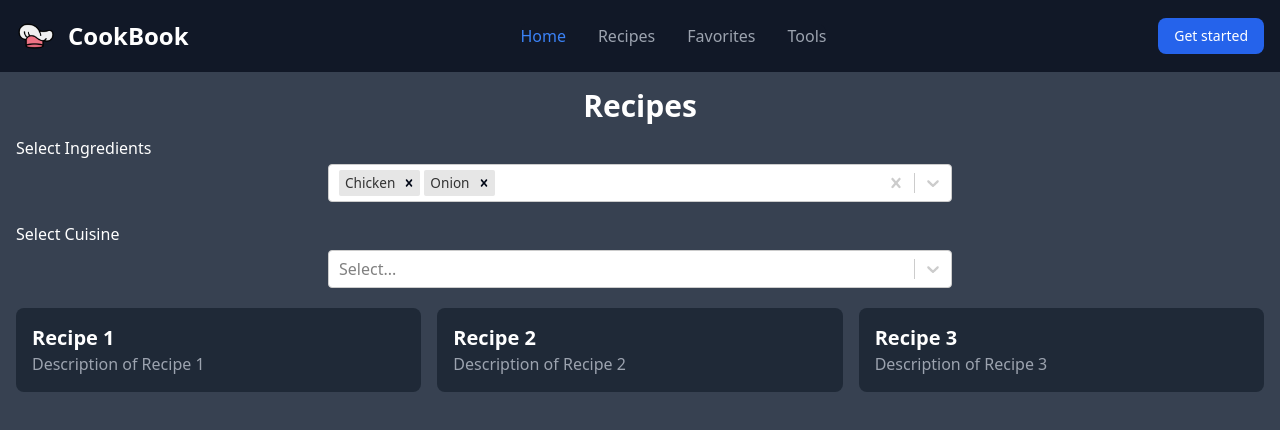
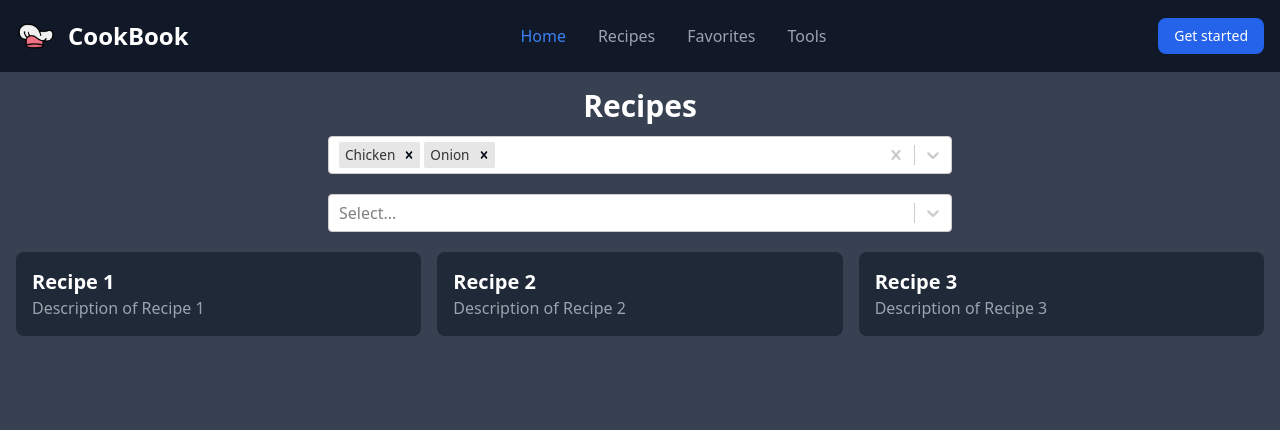
Before and after one commit to umarqazii/Cook-Book, a React (Create React App) app: page /recipes in a window 1280 px wide. Shown: the top 430 px of the page. Built offline with nearby package versions, Linux system fonts and the light colour scheme; no server answers; a web font is replaced by a local one.

Commit message:
correction

```diff
--- a/src/pages/Recipes.tsx
+++ b/src/pages/Recipes.tsx
@@ -45,7 +45,7 @@
         </h1>
         <div>
           {/* search bar */}
-          <p className="text-white mt-3 mb-1">Select Ingredients</p>
+
           <div className="flex justify-center mb-5">
 
             <Select
@@ -61,7 +61,7 @@
             />
           </div>
           {/* dropdown menu to select a single cuisine */}
-          <p className="text-white mt-3 mb-1">Select Cuisine</p>
+
           <div className="flex justify-center mb-5">
             <Select
               components={animatedComponents}
```
